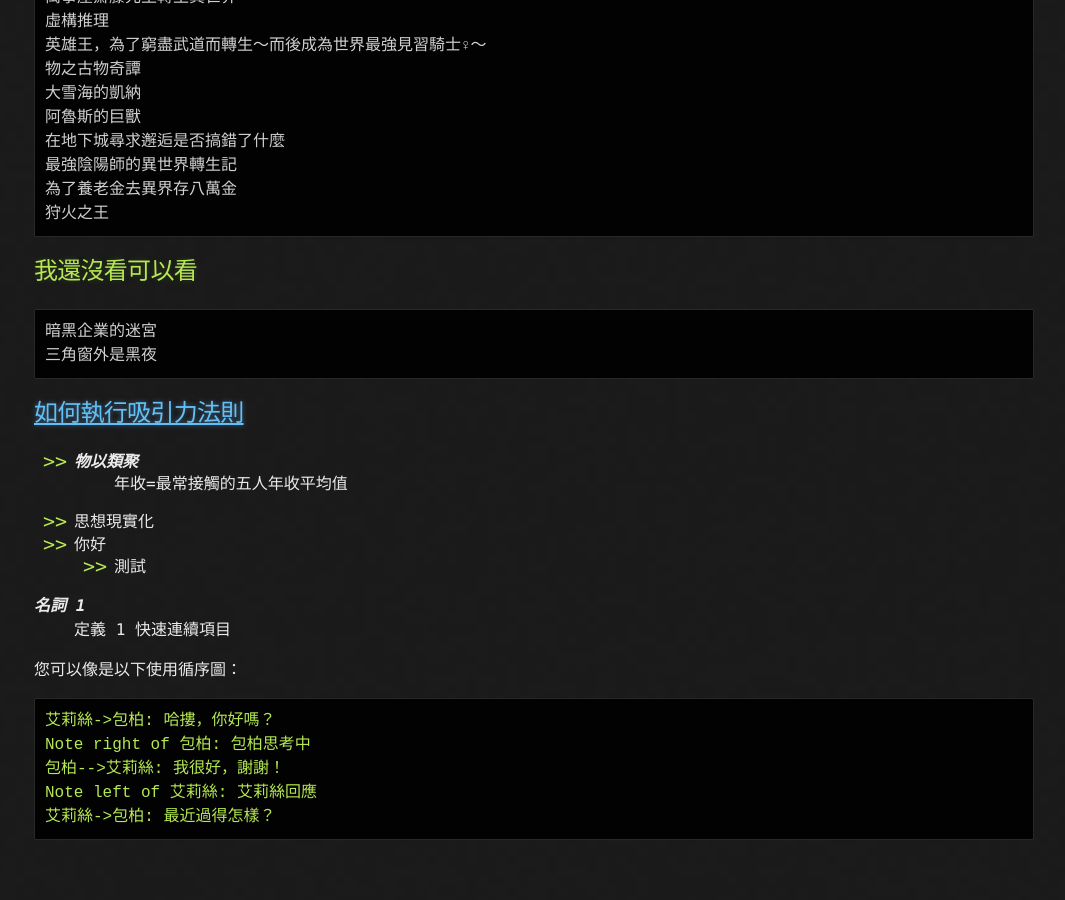
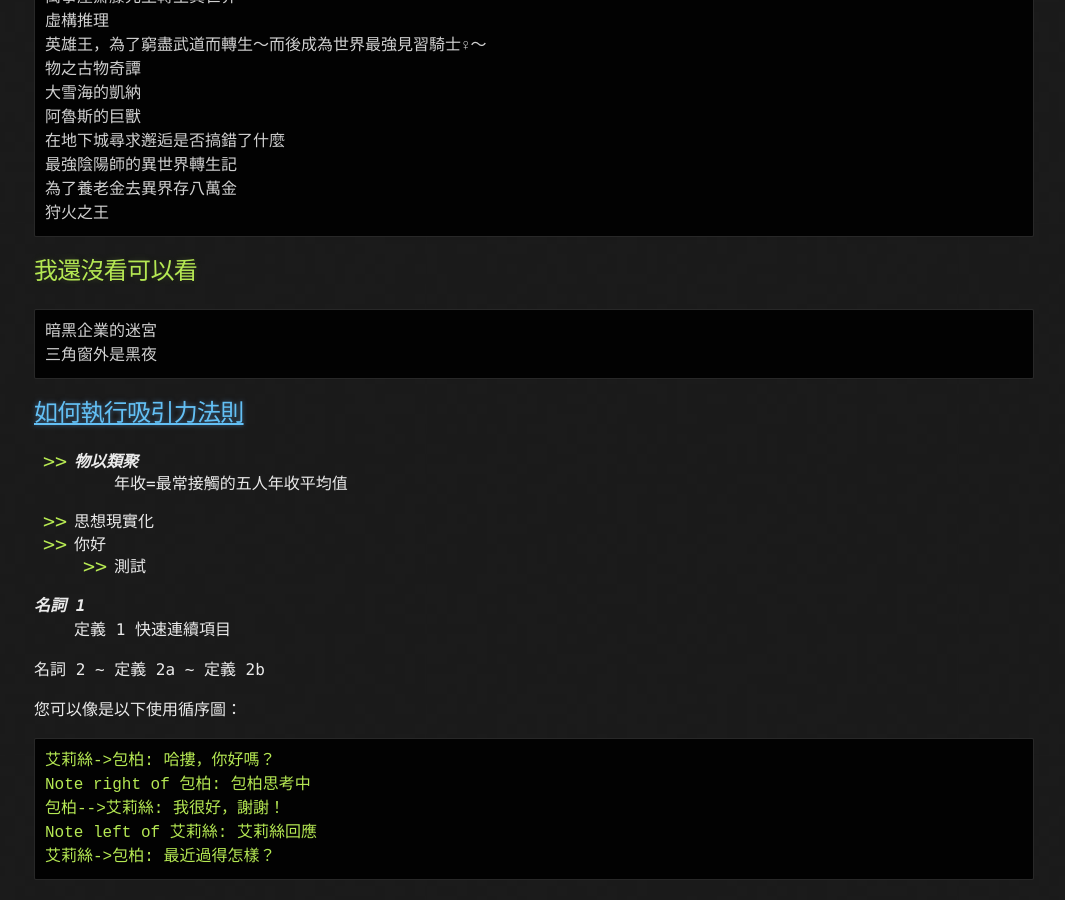
Before and after one commit to lepg5487/Stock_God, a Jekyll site: the page built from video.md, in a window 1280 px wide and 900 px high, scrolled down 1905 px. Shown: the whole window, without its empty margins (106-1171 px from the left). Built offline with Jekyll 4.4.1, drawn with Linux system fonts in a browser that asks for light colours; our own code applies the rules of GitHub Pages for plain Markdown files; before the commit the page ends 2765 px from its top, so only the background shows below that.

Commit message:
Update video.md

````diff
--- a/video.md
+++ b/video.md
@@ -99,6 +99,10 @@ OP,ED最強帶入片: 如果這叫愛情感覺會很噁心
 名詞 1
 :   定義 1 快速連續項目
 
+名詞 2
+  ~ 定義 2a
+  ~ 定義 2b
+
 您可以像是以下使用循序圖：
 ```sequence
 艾莉絲->包柏: 哈摟，你好嗎？
````
